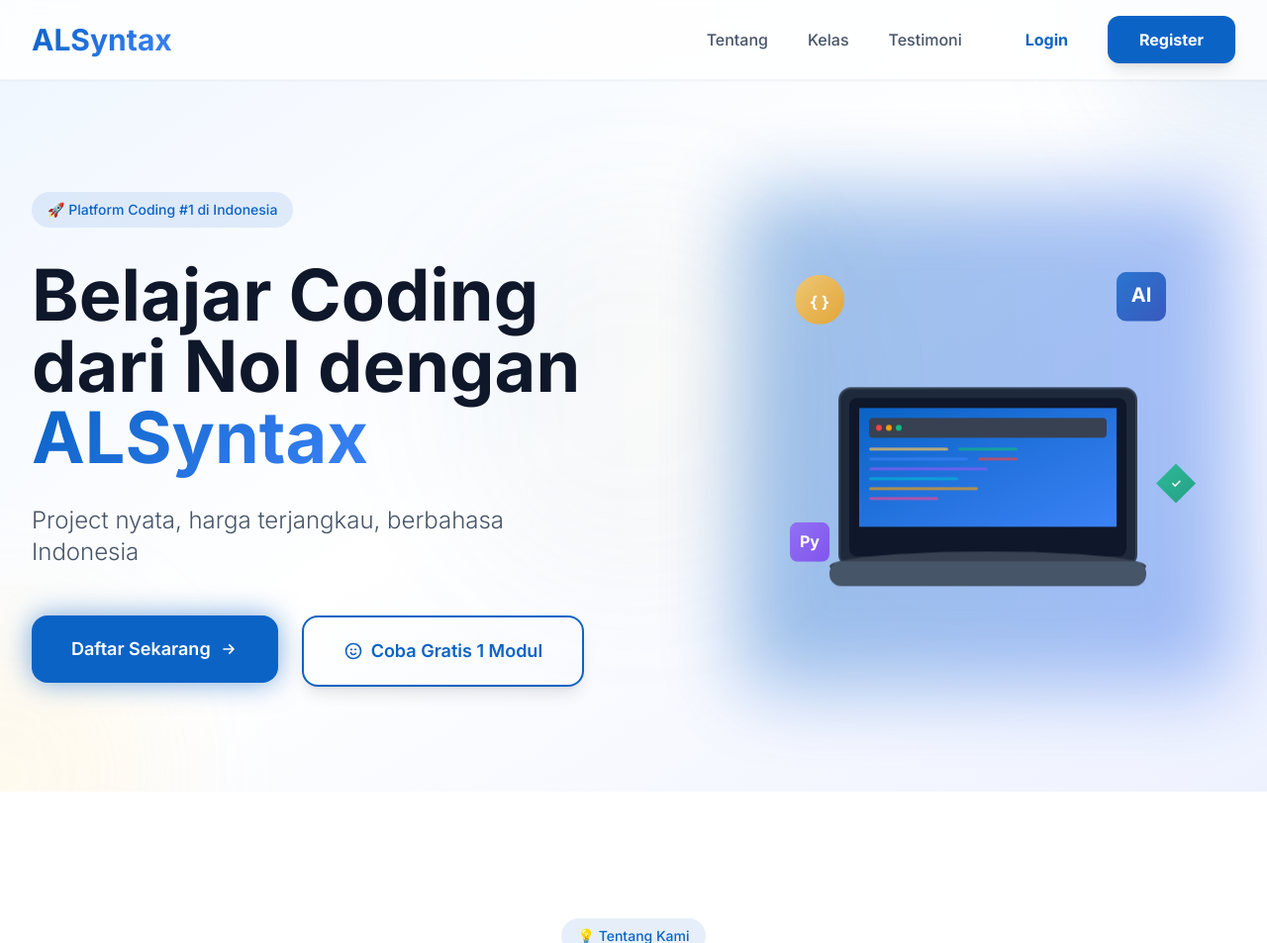
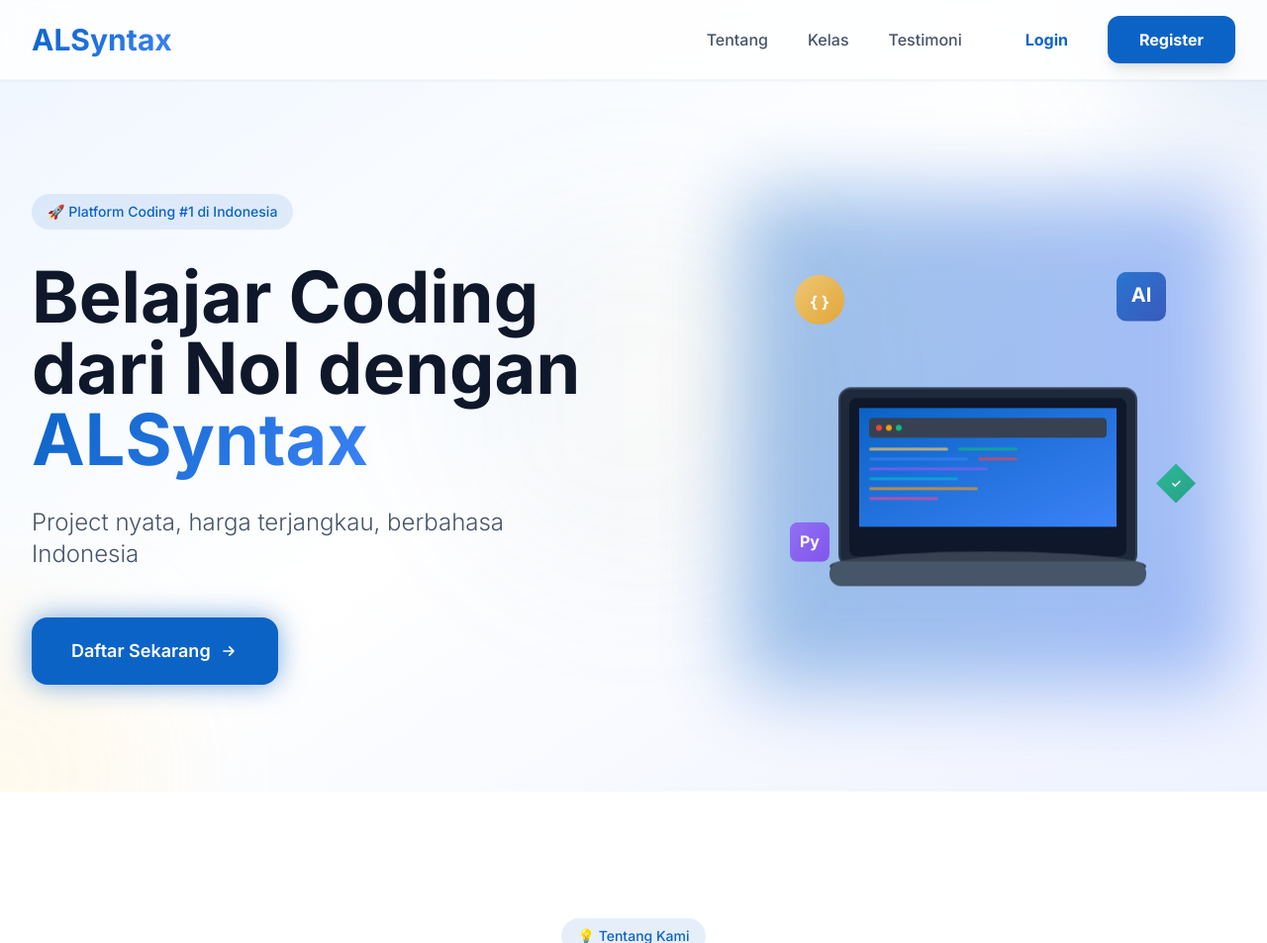
Before and after one commit to muzaaqi/responsi-uts-pwp, a Flask app: page / in a window 1280 px wide. Shown: the top 953 px of the page at 99% size. Run offline with Flask 3, Linux system fonts and the light colour scheme; some libraries are stand-ins or nearby versions.

Commit message:
chore(ui): remove button try modul in index.html

```diff
--- a/templates/index.html
+++ b/templates/index.html
@@ -54,15 +54,6 @@
                                 </span>
                             </button>
                         </a>
-                        <button class="group border-2 border-primary text-primary px-6 sm:px-10 py-4 sm:py-5 rounded-2xl text-base sm:text-lg font-semibold hover:bg-primary hover:text-white transition-all duration-300 shadow-lg hover:shadow-xl">
-                            <span class="flex items-center justify-center">
-                                <svg class="w-4 h-4 sm:w-5 sm:h-5 mr-2" fill="none" stroke="currentColor" viewBox="0 0 24 24">
-                                    <path stroke-linecap="round" stroke-linejoin="round" stroke-width="2" d="M14.828 14.828a4 4 0 01-5.656 0M9 10h1m4 0h1m-6 4h.01M21 12a9 9 0 11-18 0 9 9 0 0118 0z"></path>
-                                </svg>
-                                <span class="hidden sm:inline">Coba Gratis 1 Modul</span>
-                                <span class="sm:hidden">Coba Gratis</span>
-                            </span>
-                        </button>
                     </div>
                 </div>
                 <div class="flex justify-center lg:justify-end animate-fade-in order-2 lg:order-2 mb-8 lg:mb-0">
```
